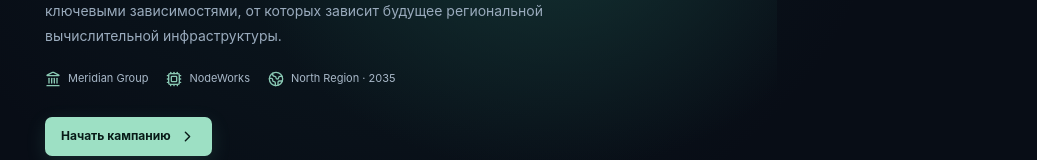
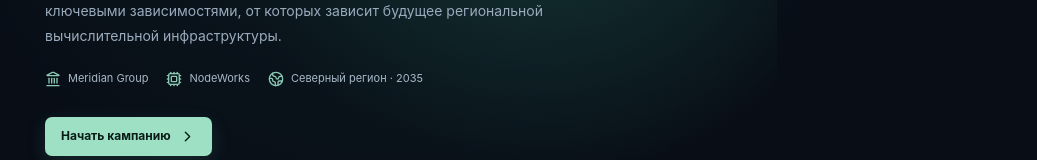
Before and after one commit to skrskr7799-design/Popoly, a React (Vite) app: page / in a window 1280 px wide. Shown: the part 449-609 px from the top of the page, without its empty margins (243-1280 px from the left). Built offline with nearby package versions, Linux system fonts and the light colour scheme.

Commit message:
Polish remaining Russian UI strings

```diff
--- a/src/game/ui/CampaignApp.tsx
+++ b/src/game/ui/CampaignApp.tsx
@@ -100,7 +100,7 @@ function OpeningScreen({ onStart, onOpenArchive }: { onStart: () => void; onOpen
     <h1>{gameText("The Compute")}<br /><em>{gameText("Bottleneck")}</em></h1>
     <p>{gameText("Lead Meridian Group through eight decisive quarters. Control the dependencies that shape the future of regional compute infrastructure.")}</p>
     <div className="pop-opening-facts">
-      <span><Landmark size={16} /> {gameText("Meridian Group")}</span><span><Cpu size={16} /> {gameText("NodeWorks")}</span><span><Globe2 size={16} /> North Region · 2035</span>
+      <span><Landmark size={16} /> {gameText("Meridian Group")}</span><span><Cpu size={16} /> {gameText("NodeWorks")}</span><span><Globe2 size={16} /> {gameText('North Region · 2035')}</span>
     </div>
     <button className="pop-primary pop-start" onClick={onStart}>{gameText("Establish command")} <ChevronRight size={17} /></button>
     <button className="pop-opening-archive" onClick={onOpenArchive}><FolderOpen size={15} /> {gameText("Resume a saved campaign")}</button>
@@ -444,7 +444,7 @@ export default function CampaignApp() {
         <button type="button" className={`pop-nav-item ${activeView === 'markets' ? 'active' : ''}`} aria-current={activeView === 'markets' ? 'page' : undefined} onClick={() => setActiveView('markets')}><Globe2 size={17} /> {gameText("Markets & intel")}</button>
         <button type="button" className={`pop-nav-item ${activeView === 'strategy' ? 'active' : ''}`} aria-current={activeView === 'strategy' ? 'page' : undefined} onClick={() => setActiveView('strategy')}><Radar size={17} /> {gameText("Quarter strategy")}</button>
       </div>
-      <div className="pop-sidebar-bottom"><span>{gameText("THE COMPUTE BOTTLENECK")}</span><small>Scenario v0.1.0</small><small>Campaign {session.campaignId.slice(0, 8)}</small></div>
+      <div className="pop-sidebar-bottom"><span>{gameText("THE COMPUTE BOTTLENECK")}</span><small>{gameText('Scenario v0.1.0')}</small><small>Campaign {session.campaignId.slice(0, 8)}</small></div>
     </aside>
 
     <main className="pop-main">
```
